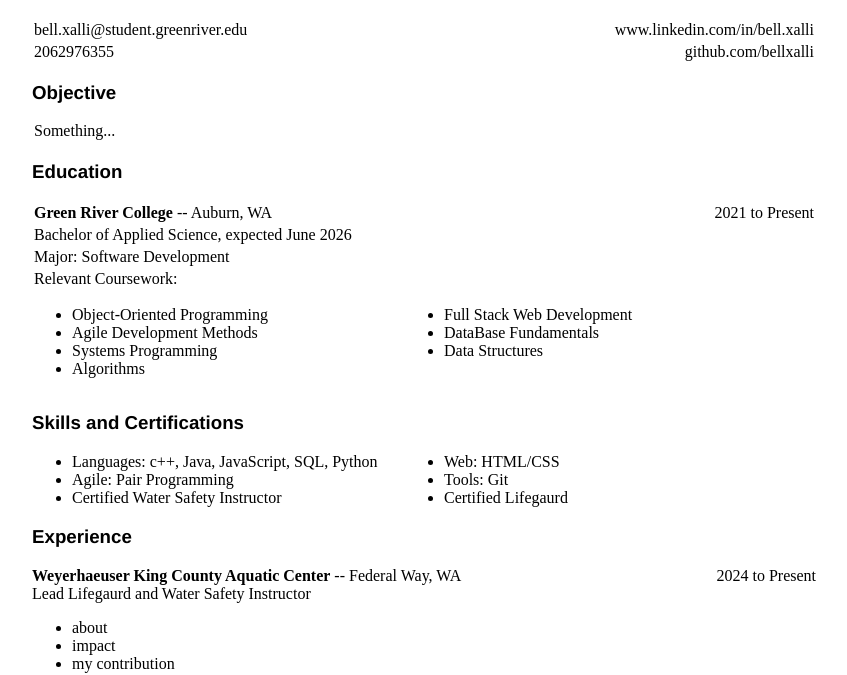
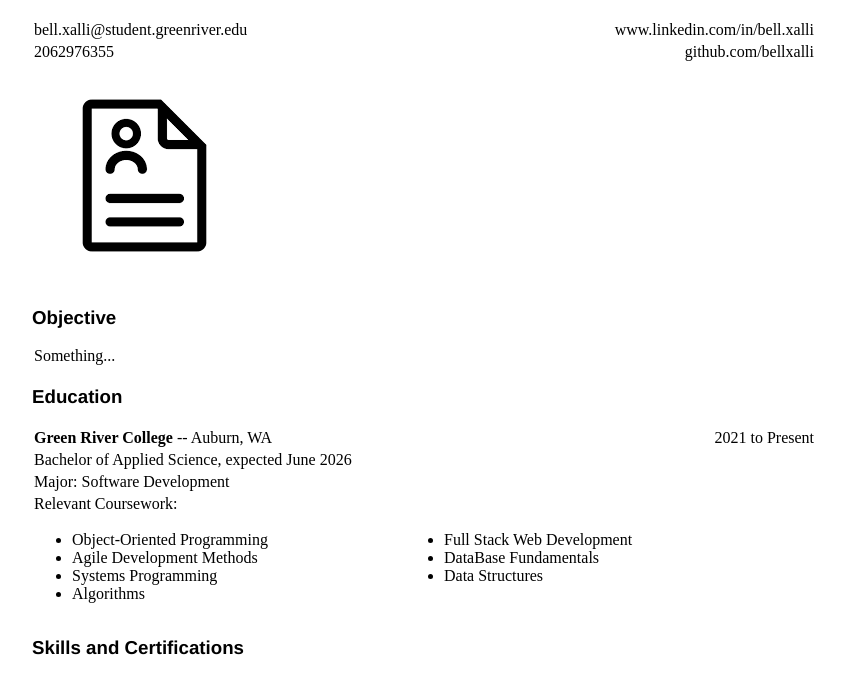
Before and after one commit to bellxalli/HTML_Resume, a plain HTML site: page index.html in a window 1280 px wide. Shown: the part 69-744 px from the top of the page, without its empty margins (216-1063 px from the left). Drawn offline with Linux system fonts and the light colour scheme.

Commit message:
Adding more finnishing touches

```diff
--- a/index.html
+++ b/index.html
@@ -6,11 +6,13 @@
         <title>Resume</title>
         <link rel="stylesheet" href="styles/resumeStyles.css">
         <!-- <link rel="stylesheet" href="styles/reset.css"> -->
+        <link rel="icon" type="image/png" href="images/resume-favicon.png">
     </head>
 
     <body>
         <header>
             <h1 id="name">Xalli Bell</h1>
+            <img id="me-img" src="images/resume-favicon.png" alt="Image of me">
             <p id="email">bell.xalli@student.greenriver.edu</p>
             <p id="linkedin">www.linkedin.com/in/bell.xalli</p>
             <p id="phone">2062976355</p>
```
Also changed, not shown: images/resume-favicon.png (added).
